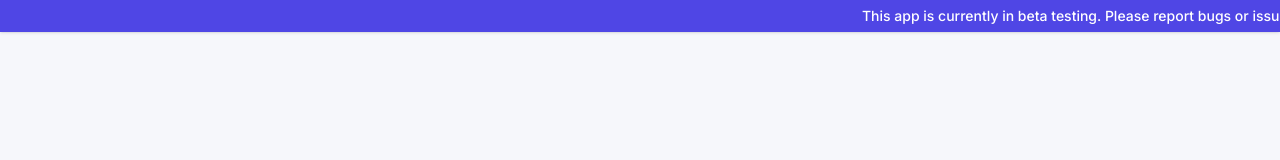
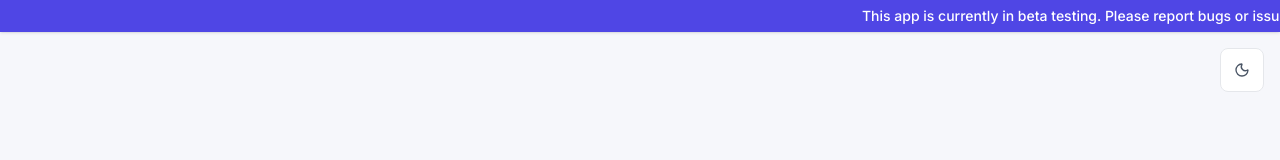
Before and after one commit to iamhadiya13-cyber/officeflow_froentend, a React (Vite) app: page /login in a window 1280 px wide. Shown: the top 160 px of the page. Built offline with nearby package versions, Linux system fonts and the light colour scheme.

Commit message:
content commit

```diff
--- a/src/App.jsx
+++ b/src/App.jsx
@@ -1,4 +1,5 @@
 import { BrowserRouter, Routes, Route, Navigate, useLocation } from 'react-router-dom';
+import { useEffect } from 'react';
 import { QueryClient, QueryClientProvider } from '@tanstack/react-query';
 import { Toaster } from 'react-hot-toast';
 import { AnimatePresence } from 'framer-motion';
@@ -14,6 +15,7 @@ import { Settlements } from '@/pages/Settlements';
 import { ExpenseHistory } from '@/pages/ExpenseHistory';
 import { ChangePassword } from '@/pages/ChangePassword';
 import { TeamFund } from '@/pages/TeamFund';
+import { useUiStore } from '@/store/uiStore';
 
 const queryClient = new QueryClient({
   defaultOptions: {
@@ -96,6 +98,13 @@ import { useMediaQuery } from '@/hooks/useMediaQuery';
 
 export const App = () => {
   const isMobile = useMediaQuery('(max-width: 639px)');
+  const theme = useUiStore((state) => state.theme);
+
+  useEffect(() => {
+    document.documentElement.classList.toggle('dark', theme === 'dark');
+  }, [theme]);
+
+  const isDark = theme === 'dark';
 
   return (
     <QueryClientProvider client={queryClient}>
@@ -111,7 +120,10 @@ export const App = () => {
           toastOptions={{
             duration: 4000,
             style: {
-              background: '#fff', color: '#111', border: '1px solid #e5e7eb', borderRadius: '8px',
+              background: isDark ? '#111827' : '#fff',
+              color: isDark ? '#f8fafc' : '#111',
+              border: isDark ? '1px solid #263244' : '1px solid #e5e7eb',
+              borderRadius: '8px',
               maxWidth: '90vw', fontSize: '14px', fontFamily: 'Inter'
             },
           }}
--- a/src/components/layout/Topbar.jsx
+++ b/src/components/layout/Topbar.jsx
@@ -1,5 +1,6 @@
 import { useAuthStore } from '@/store/authStore';
 import { useUiStore } from '@/store/uiStore';
+import { ThemeToggle } from '@/components/ui/ThemeToggle';
 import { Menu } from 'lucide-react';
 
 export const Topbar = ({ title }) => {
@@ -21,6 +22,7 @@ export const Topbar = ({ title }) => {
       </div>
 
       <div className="flex items-center gap-4">
+        <ThemeToggle />
         <div className="flex items-center gap-3">
           <div className="w-8 h-8 md:w-9 md:h-9 rounded-full bg-primary flex items-center justify-center text-white text-sm font-medium">
             {user?.name ? user.name.charAt(0).toUpperCase() : 'U'}
--- /dev/null
+++ b/src/components/ui/ThemeToggle.jsx
@@ -0,0 +1,20 @@
+import { Moon, Sun } from 'lucide-react';
+import { useUiStore } from '@/store/uiStore';
+
+export const ThemeToggle = ({ className = '' }) => {
+  const theme = useUiStore((state) => state.theme);
+  const toggleTheme = useUiStore((state) => state.toggleTheme);
+  const isDark = theme === 'dark';
+
+  return (
+    <button
+      type="button"
+      onClick={toggleTheme}
+      aria-label={isDark ? 'Switch to light mode' : 'Switch to dark mode'}
+      title={isDark ? 'Switch to light mode' : 'Switch to dark mode'}
+      className={`inline-flex min-h-[44px] min-w-[44px] items-center justify-center rounded-btn border border-[#e5e7eb] bg-white text-gray-600 transition-all hover:bg-gray-50 hover:text-gray-900 focus:outline-none focus:ring-2 focus:ring-primary/20 ${className}`}
+    >
+      {isDark ? <Sun className="h-4 w-4" /> : <Moon className="h-4 w-4" />}
+    </button>
+  );
+};
--- a/src/index.css
+++ b/src/index.css
@@ -1,5 +1,6 @@
 @import url('https://fonts.googleapis.com/css2?family=Inter:wght@400;500;600;700&display=swap');
 @import "tailwindcss";
+@custom-variant dark (&:where(.dark, .dark *));
 
 @theme {
   --color-primary: #4f46e5;
@@ -23,10 +24,37 @@
 /* Removed explicit margin 0 to let tailwind base handle it */
 body {
   font-family: 'Inter', sans-serif;
-  background-color: #f6f7fb;
-  color: #111111;
+  background-color: var(--color-pagebg);
+  color: var(--app-text, #111111);
   -webkit-font-smoothing: antialiased;
   -moz-osx-font-smoothing: grayscale;
+}
+
+:root {
+  --app-text: #111827;
+  --app-muted: #6b7280;
+  --app-subtle: #9ca3af;
+  --app-surface: #ffffff;
+  --app-surface-soft: #f9fafb;
+  --app-border: #e5e7eb;
+  --app-input-border: #d1d5db;
+  --app-hover: #f3f4f6;
+  color-scheme: light;
+}
+
+.dark {
+  --color-pagebg: #0b1020;
+  --color-surface: #111827;
+  --color-sidebar: #070a13;
+  --app-text: #f8fafc;
+  --app-muted: #cbd5e1;
+  --app-subtle: #94a3b8;
+  --app-surface: #111827;
+  --app-surface-soft: #172033;
+  --app-border: #263244;
+  --app-input-border: #334155;
+  --app-hover: #1e293b;
+  color-scheme: dark;
 }
 
 ::-webkit-scrollbar {
@@ -41,6 +69,13 @@ body {
 }
 ::-webkit-scrollbar-thumb:hover {
   background: #9ca3af;
+}
+
+.dark ::-webkit-scrollbar-thumb {
+  background: #334155;
+}
+.dark ::-webkit-scrollbar-thumb:hover {
+  background: #475569;
 }
 
 * {
@@ -69,6 +104,86 @@ input, select, textarea, button {
   animation: marquee 25s linear infinite;
 }
 
+.dark .bg-white,
+.dark .bg-white\/95 {
+  background-color: var(--app-surface) !important;
+}
+
+.dark .bg-gray-50,
+.dark .bg-\[\#f8f8f8\],
+.dark .hover\:bg-gray-50:hover,
+.dark .hover\:bg-\[\#f9fafb\]:hover {
+  background-color: var(--app-surface-soft) !important;
+}
+
+.dark .bg-gray-100,
+.dark .hover\:bg-gray-100:hover {
+  background-color: var(--app-hover) !important;
+}
+
+.dark .bg-gray-200 {
+  background-color: #334155 !important;
+}
+
+.dark .border-\[\#e5e7eb\],
+.dark .border-gray-100,
+.dark .border-gray-200,
+.dark .border-gray-300,
+.dark .border-b,
+.dark .border-t {
+  border-color: var(--app-border) !important;
+}
+
+.dark .border-\[\#d1d5db\] {
+  border-color: var(--app-input-border) !important;
+}
+
+.dark .text-gray-950,
+.dark .text-gray-900,
+.dark .text-gray-800 {
+  color: var(--app-text) !important;
+}
+
+.dark .text-gray-700,
+.dark .text-gray-600,
+.dark .text-gray-500 {
+  color: var(--app-muted) !important;
+}
+
+.dark .text-gray-400 {
+  color: var(--app-subtle) !important;
+}
+
+.dark input,
+.dark select,
+.dark textarea {
+  background-color: var(--app-surface) !important;
+  border-color: var(--app-input-border) !important;
+  color: var(--app-text) !important;
+}
+
+.dark input::placeholder,
+.dark textarea::placeholder {
+  color: #64748b !important;
+}
+
+.dark table,
+.dark thead,
+.dark tbody,
+.dark tr,
+.dark td,
+.dark th {
+  border-color: var(--app-border) !important;
+}
+
+.dark .shadow-sm,
+.dark .shadow-md,
+.dark .shadow-lg,
+.dark .shadow-xl,
+.dark .shadow-2xl {
+  --tw-shadow-color: rgb(0 0 0 / 0.35) !important;
+}
+
 @media (prefers-reduced-motion: reduce) {
   *, *::before, *::after {
     animation-duration: 0.01ms !important;
--- a/src/pages/ChangePassword.jsx
+++ b/src/pages/ChangePassword.jsx
@@ -4,6 +4,7 @@ import { Building2, Loader2 } from 'lucide-react';
 import { authApi } from '@/api/authApi';
 import toast from 'react-hot-toast';
 import { useAuthStore } from '@/store/authStore';
+import { ThemeToggle } from '@/components/ui/ThemeToggle';
 
 export const ChangePassword = () => {
   const [newPassword, setNewPassword] = useState('');
@@ -39,6 +40,7 @@ export const ChangePassword = () => {
 
   return (
     <div className="min-h-screen bg-pagebg flex items-center justify-center p-4">
+      <ThemeToggle className="fixed right-4 top-4 z-20" />
       <motion.div
         className="bg-white rounded-card border border-[#e5e7eb] p-6 sm:p-8 w-full max-w-md shadow-xl shadow-gray-200/70"
         initial={{ opacity: 0, y: 30 }}
--- a/src/pages/Login.jsx
+++ b/src/pages/Login.jsx
@@ -2,6 +2,7 @@ import { useState } from 'react';
 import { motion } from 'framer-motion';
 import { useAuth } from '@/hooks/useAuth';
 import { Building2, Loader2 } from 'lucide-react';
+import { ThemeToggle } from '@/components/ui/ThemeToggle';
 
 
 export const Login = () => {
@@ -24,6 +25,7 @@ export const Login = () => {
 
   return (
     <div className="min-h-[calc(100vh-2rem)] mt-8 bg-pagebg flex items-center justify-center p-4">
+      <ThemeToggle className="fixed right-4 top-12 z-20" />
       <motion.div
         className="bg-white rounded-card border border-[#e5e7eb] p-6 sm:p-8 w-full max-w-md shadow-xl shadow-gray-200/70"
         initial={{ opacity: 0, y: 30 }}
--- a/src/store/uiStore.js
+++ b/src/store/uiStore.js
@@ -1,12 +1,36 @@
 import { create } from 'zustand';
+
+const THEME_STORAGE_KEY = 'officeflow-theme';
+
+const getInitialTheme = () => {
+  if (typeof window === 'undefined') return 'light';
+  const storedTheme = window.localStorage.getItem(THEME_STORAGE_KEY);
+  return storedTheme === 'dark' ? 'dark' : 'light';
+};
+
+const persistTheme = (theme) => {
+  if (typeof window === 'undefined') return;
+  window.localStorage.setItem(THEME_STORAGE_KEY, theme);
+};
 
 export const useUiStore = create((set) => ({
   sidebarCollapsed: false,
   activeModal: null,
   mobileOpen: false,
+  theme: getInitialTheme(),
 
   toggleSidebar: () => set((state) => ({ sidebarCollapsed: !state.sidebarCollapsed })),
   openModal: (modal) => set({ activeModal: modal }),
   closeModal: () => set({ activeModal: null }),
   setMobileOpen: (val) => set({ mobileOpen: val }),
+  setTheme: (theme) => {
+    const nextTheme = theme === 'dark' ? 'dark' : 'light';
+    persistTheme(nextTheme);
+    set({ theme: nextTheme });
+  },
+  toggleTheme: () => set((state) => {
+    const nextTheme = state.theme === 'dark' ? 'light' : 'dark';
+    persistTheme(nextTheme);
+    return { theme: nextTheme };
+  }),
 }));
```
